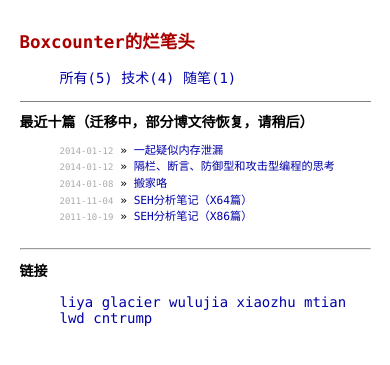
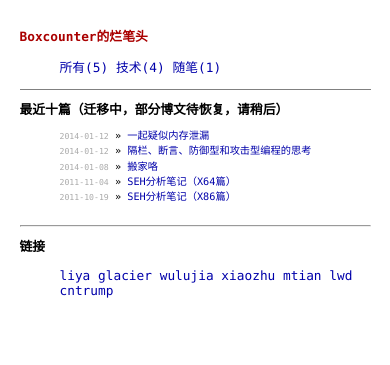
Before and after one commit to betacat/betacat.github.io, a Jekyll site: the page built from index.html, in a window 390 px wide. Shown: the top 365 px of the page. Built offline with Jekyll 4.4.1, drawn with Linux system fonts in a browser that asks for light colours; nearby versions of some CDN libraries; Markdown is read by kramdown in place of the engine named in the settings.

Commit message:
first commit

```diff
--- a/css/main.css
+++ b/css/main.css
@@ -249,14 +249,14 @@ blockquote{
   /*****************************************************************************/
 
   .site {
-    font-size: 14px;
+    font-size: 0.8em;
     width: 90%;
     margin: auto;
     margin-top: 2em;
   }
 
   .title {
-    font-size: 1.25em;
+    font-size: 1em;
   }
 
   .footer {
```
